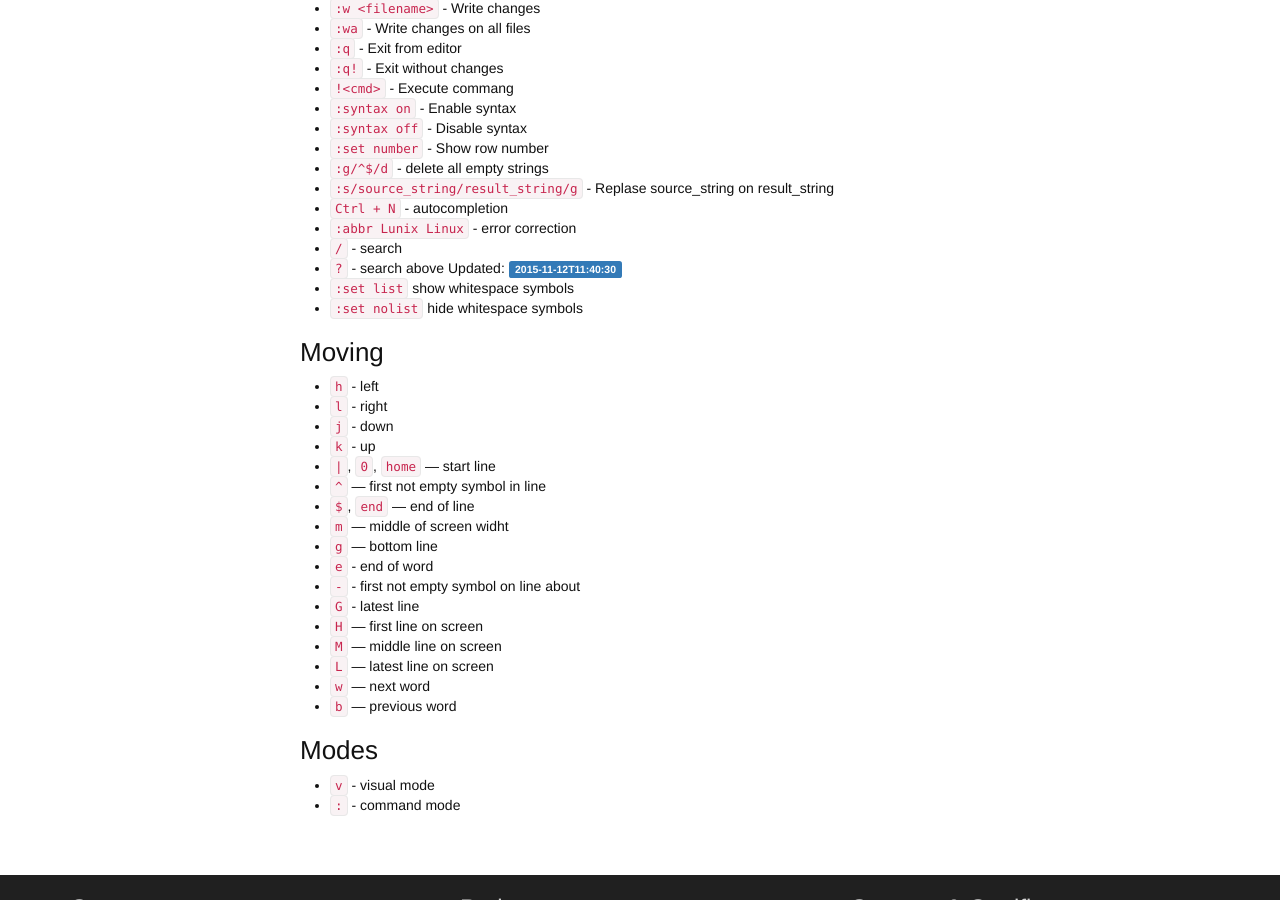
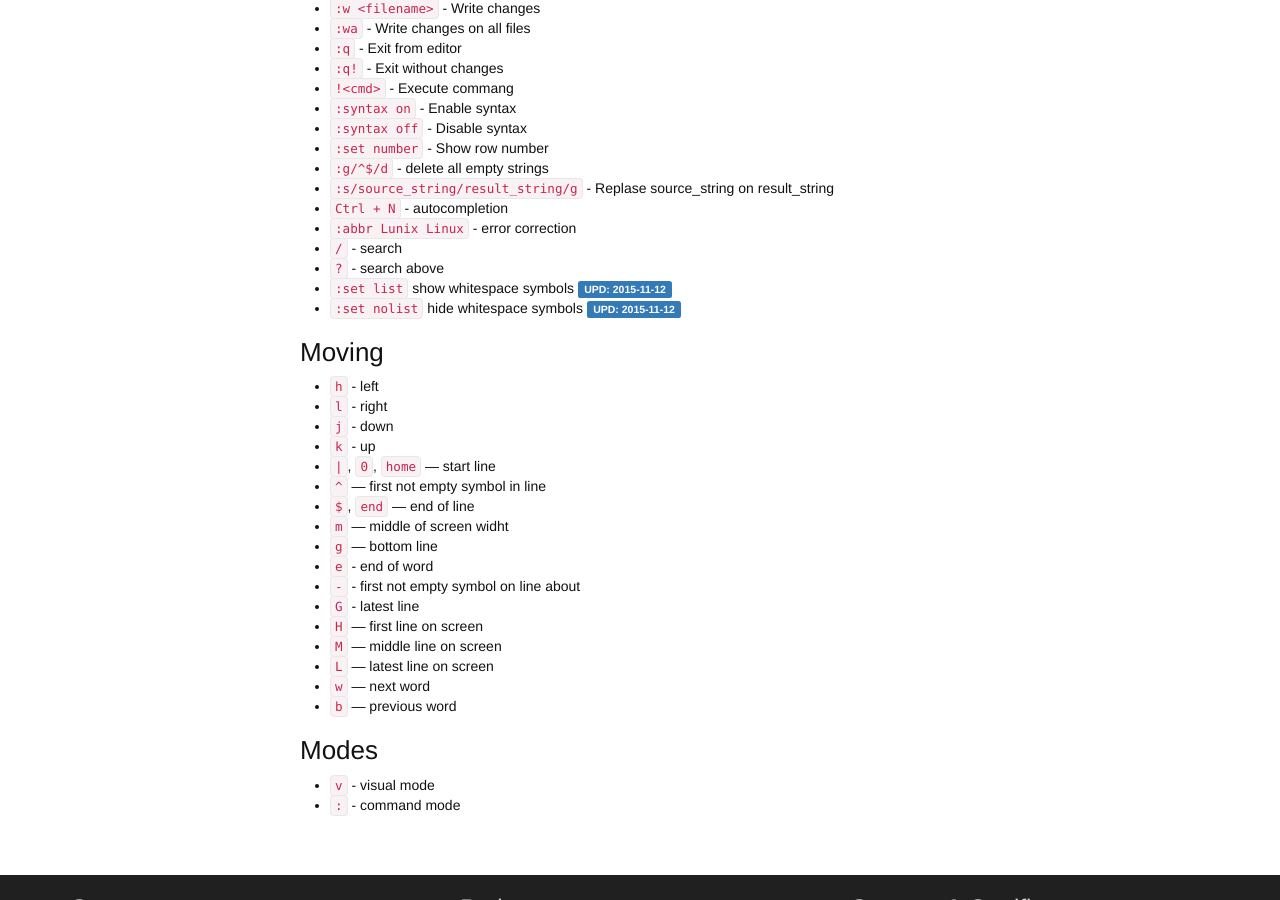
Before and after one commit to Batiaev/blog, a Jekyll site: the page built from _posts/2015-03-31-crib-on-vim.md, in a window 1280 px wide and 900 px high, scrolled down 380 px. Built offline with Jekyll 4.4.1, drawn with Linux system fonts in a browser that asks for light colours.

Commit message:
fix ports style

```diff
--- a/_posts/2015-03-31-crib-on-vim.md
+++ b/_posts/2015-03-31-crib-on-vim.md
@@ -26,9 +26,8 @@ categories: vim linux terminal
 - `:abbr Lunix Linux` - error correction
 - `/` - search
 - `?` - search above
-Updated: <span class="label label-primary"><time datetime="2015-11-12">2015-11-12T11:40:30</time></span>
-- `:set list` show whitespace symbols
-- `:set nolist` hide whitespace symbols
+- `:set list` show whitespace symbols <span class="label label-primary">UPD: <time datetime="2015-11-12">2015-11-12</time></span>
+- `:set nolist` hide whitespace symbols <span class="label label-primary">UPD: <time datetime="2015-11-12">2015-11-12</time></span>
 
 
 ###Moving
```
Also changed, not shown: _posts/2015-11-11-chef-installation.md (+2 -3 lines).
